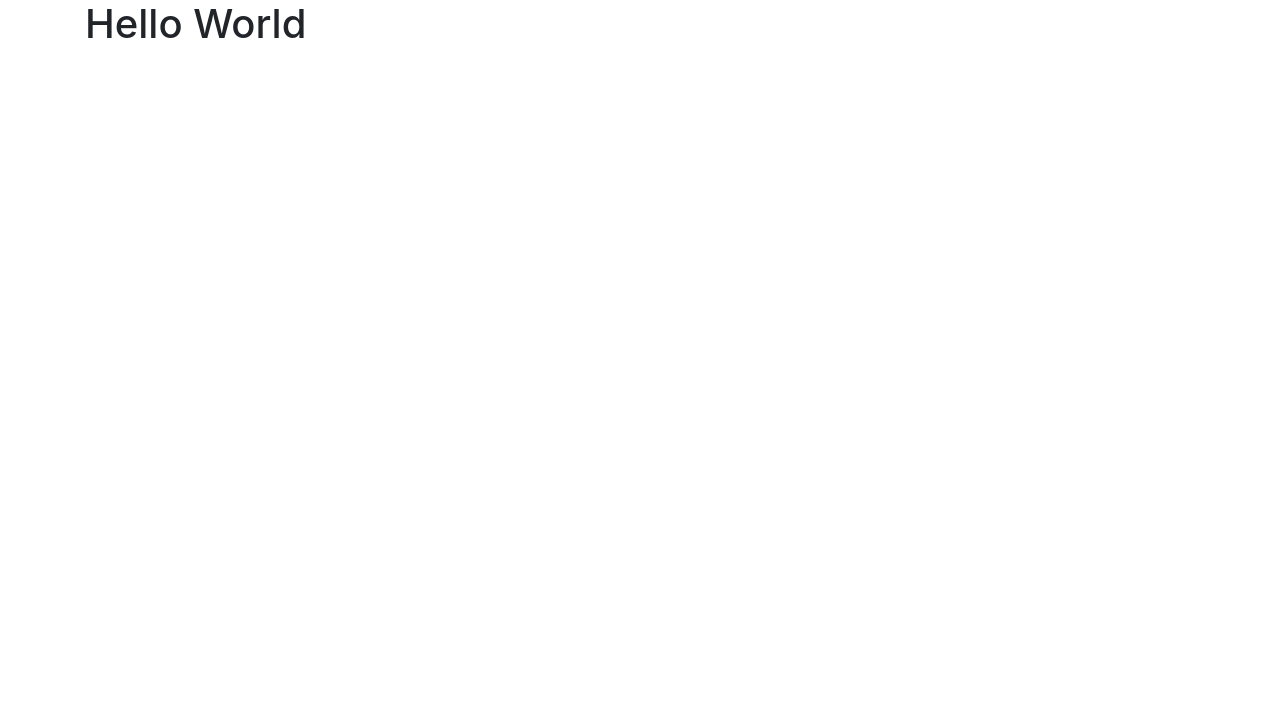
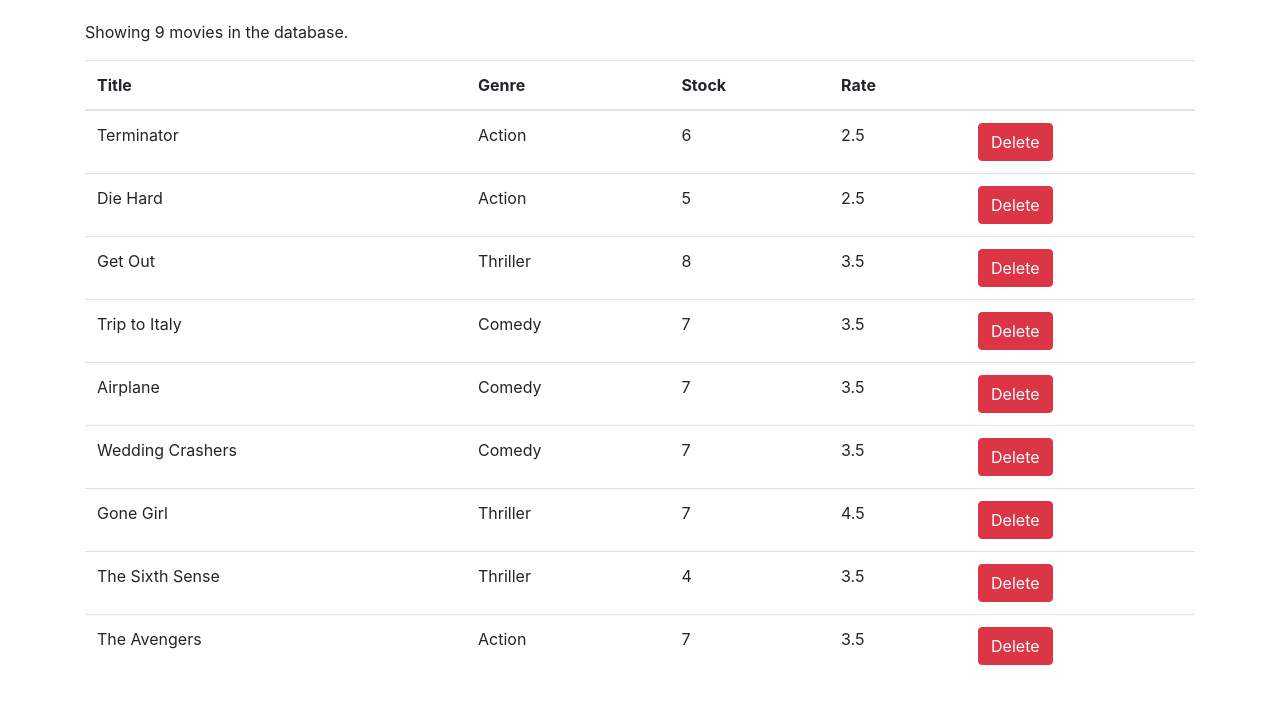
Before and after one commit to dolphius21/Vidly, a React (Create React App) app: page / in a window 1280 px wide. Shown: the top 704 px of the page. Built offline with nearby package versions, Linux system fonts and the light colour scheme.

Commit message:
done with displaying movies from the database and delete function

```diff
--- a/src/App.js
+++ b/src/App.js
@@ -1,12 +1,13 @@
 import React, { Component } from 'react';
-import { Container } from 'react-bootstrap';
+import Container from 'react-bootstrap/Container';
 import './App.css';
+import Movies from './components/movies';
 
 class App extends Component {
   render() {
     return (
       <Container>
-        <h1>Hello World</h1>
+        <Movies />
       </Container>
     );
   }
--- /dev/null
+++ b/src/components/movies.js
@@ -0,0 +1,55 @@
+import React, { Component } from 'react';
+import Table from 'react-bootstrap/Table';
+import Button from 'react-bootstrap/Button';
+import { deleteMovie, getMovies } from '../services/fakeMovieService';
+
+class Movies extends Component {
+  state = {
+    movies: getMovies()
+  };
+
+  handleDelete = (movie) => {
+    const movies = this.state.movies.filter((m) => m._id !== movie._id);
+    this.setState({ movies });
+  };
+  render() {
+    const { length: count } = this.state.movies;
+    if (count === 0) return <p>There are no movies in the database.</p>;
+    return (
+      <main>
+        <p>Showing {count} movies in the database.</p>
+        <Table responsive>
+          <thead>
+            <tr>
+              <th colSpan="2">Title</th>
+              <th>Genre</th>
+              <th>Stock</th>
+              <th>Rate</th>
+              <th></th>
+            </tr>
+          </thead>
+          <tbody>
+            {this.state.movies.map((movie) => (
+              <tr key={movie._id}>
+                <td colSpan="2">{movie.title}</td>
+                <td>{movie.genre.name}</td>
+                <td>{movie.numberInStock}</td>
+                <td>{movie.dailyRentalRate}</td>
+                <td>
+                  <Button
+                    variant="danger"
+                    onClick={() => this.handleDelete(movie)}
+                  >
+                    Delete
+                  </Button>
+                </td>
+              </tr>
+            ))}
+          </tbody>
+        </Table>
+      </main>
+    );
+  }
+}
+
+export default Movies;
--- a/src/index.css
+++ b/src/index.css
@@ -1,5 +1,6 @@
 body {
   margin: 0;
+  padding: 20px 0 0 0;
   font-family: -apple-system, BlinkMacSystemFont, 'Segoe UI', 'Roboto', 'Oxygen',
     'Ubuntu', 'Cantarell', 'Fira Sans', 'Droid Sans', 'Helvetica Neue',
     sans-serif;
```
